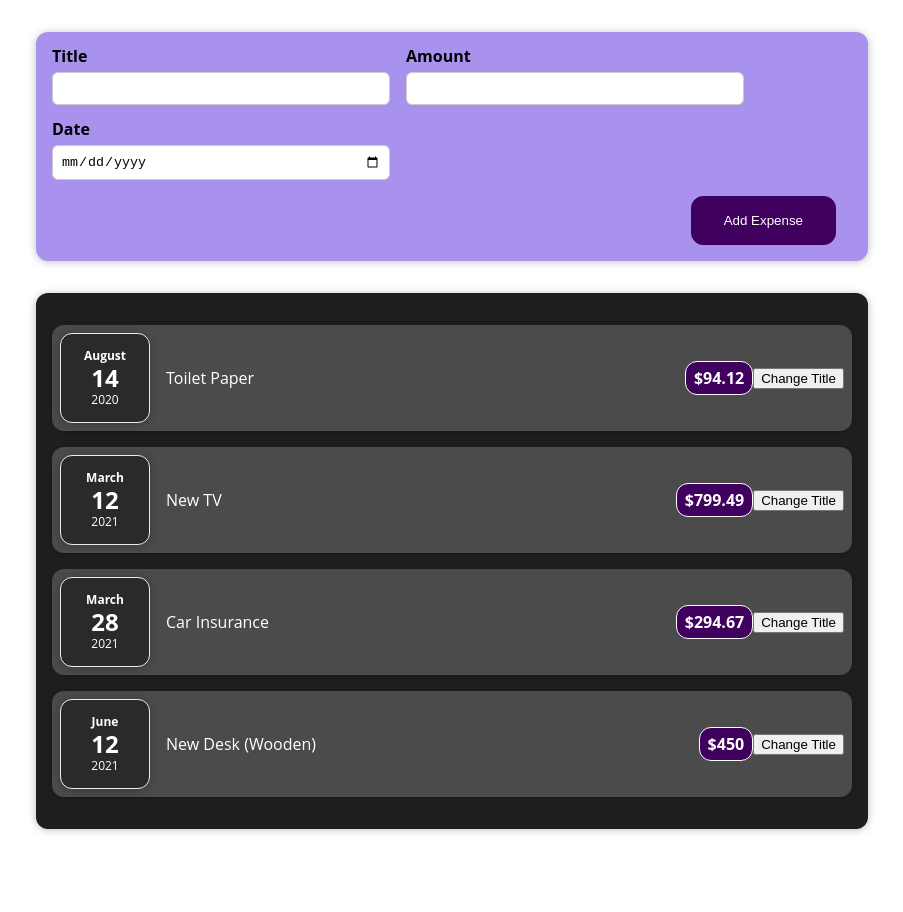
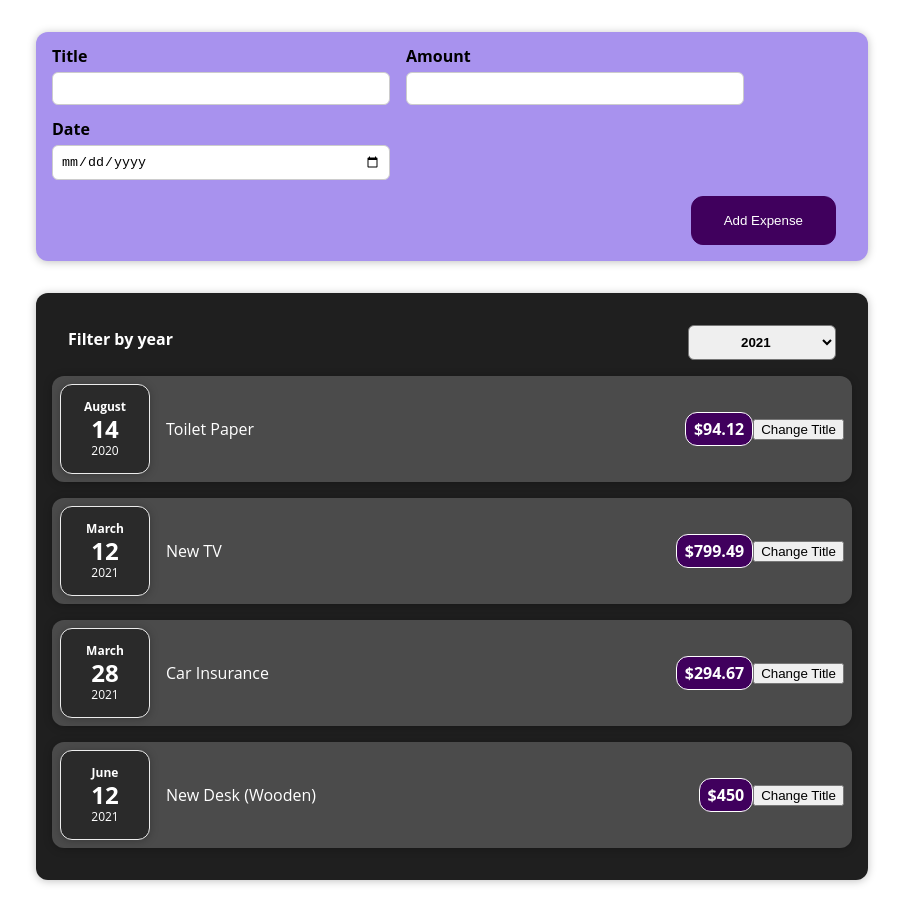
Before and after one commit to Dawidson2000/Expenses-Tracker, a React (Create React App) app: page / in a window 1280 px wide. Shown: the whole page, without its empty margins (188-1091 px from the left). Before the commit the page ends 861 px from the top, so only its background shows below. Built offline with nearby package versions, Linux system fonts and the light colour scheme.

Commit message:
Create Expense Types nad Add Submit Event to form

```diff
--- a/src/components/Expenses/ExpenseItems.tsx
+++ b/src/components/Expenses/ExpenseItems.tsx
@@ -51,8 +51,6 @@ export interface IExpenseItems {
 
 export const ExpenseItems: FC<IExpenseItems> = (props) => {
 
-
-
     return (
         <ExpenseItem className>
             <ExpenseDate date = {props.date}/>
--- a/src/components/Expenses/Expenses.tsx
+++ b/src/components/Expenses/Expenses.tsx
@@ -1,9 +1,10 @@
-import React from 'react';
+import React, { useState } from 'react';
 import styled from 'styled-components';
 import { FC } from 'react';
 
 import { ExpenseItems } from './ExpenseItems';
 import { BasicWrapper } from '../styledHelpers/BasicWrapper';
+import { ExpenseFilter } from '../Expenses/ExpensesFilter';
 
 import type { Expense } from '../../models/ExpenseTypes/ExpenseType';
 
@@ -21,8 +22,16 @@ export interface IExpenses {
 
 export const Expenses: FC<IExpenses> = (props) => {
 
+    const [filteredYear, setFilteredYear] = useState<string>('2021');
+
+    const setSelectedYearHandler = (selectedYear: string) => {
+        setFilteredYear(selectedYear);
+        console.log(selectedYear);
+    }
+
     return (
         <ExpenseWrapper className=''>
+            <ExpenseFilter selected={filteredYear} onSetSelectedYear={setSelectedYearHandler}/>
             <ExpenseItems
                 id={props.expense[0].id}
                 title={props.expense[0].title}
--- /dev/null
+++ b/src/components/Expenses/ExpensesFilter.tsx
@@ -0,0 +1,53 @@
+import React from 'react';
+import styled from 'styled-components';
+import { FC } from 'react';
+
+const ExpensesFilterWrapper = styled.div`
+    color: white;
+    padding: 0 1rem;
+`;
+const ExpensesFilterControl = styled.div`
+    display: flex;
+    width: 100%;
+    align-items: center;
+    justify-content: space-between;
+    margin: 1rem 0;
+
+    & > label{
+        font-weight: bold;
+        margin-bottom: 0.5rem;
+    }
+
+    & > select{
+        font-style: inherit;
+        padding: 0.5rem 3rem;
+        font-weight: bold;
+        border-radius: 6px;
+    }
+`;
+
+export interface IExpenseFilter {
+    onSetSelectedYear: (selectedYear: string) => void
+    selected: string
+}
+
+export const ExpenseFilter: FC<IExpenseFilter> = (props) => {
+
+    const dropdownChangeHandler = (event: React.ChangeEvent<HTMLSelectElement>) => {
+        props.onSetSelectedYear(event.target.value);
+    }
+
+    return(
+        <ExpensesFilterWrapper>
+            <ExpensesFilterControl>
+                <label>Filter by year</label>
+                <select value={props.selected} onChange={dropdownChangeHandler}>
+                    <option value='2022'>2022</option>
+                    <option value='2021'>2021</option>
+                    <option value='2020'>2020</option>
+                    <option value='2019'>2019</option>
+                </select>
+            </ExpensesFilterControl>
+        </ExpensesFilterWrapper>
+    )
+}
```
